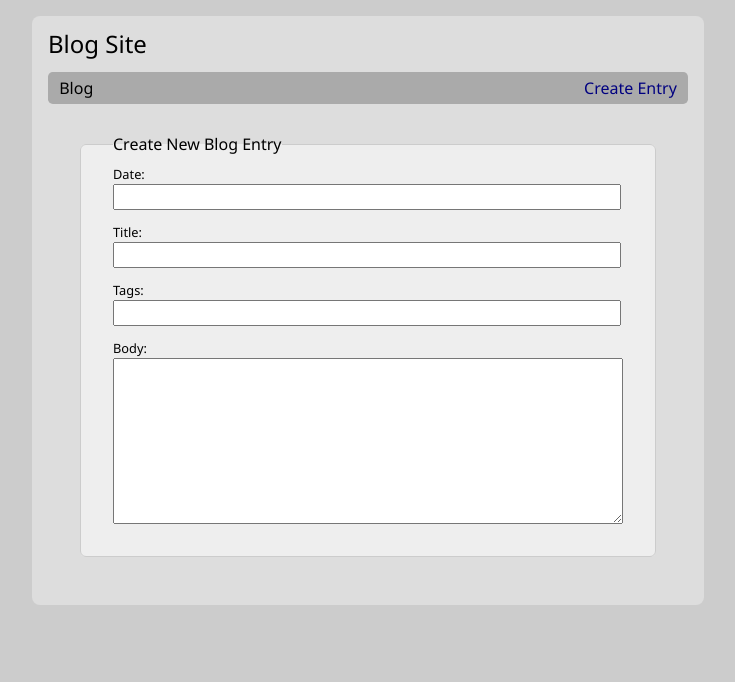
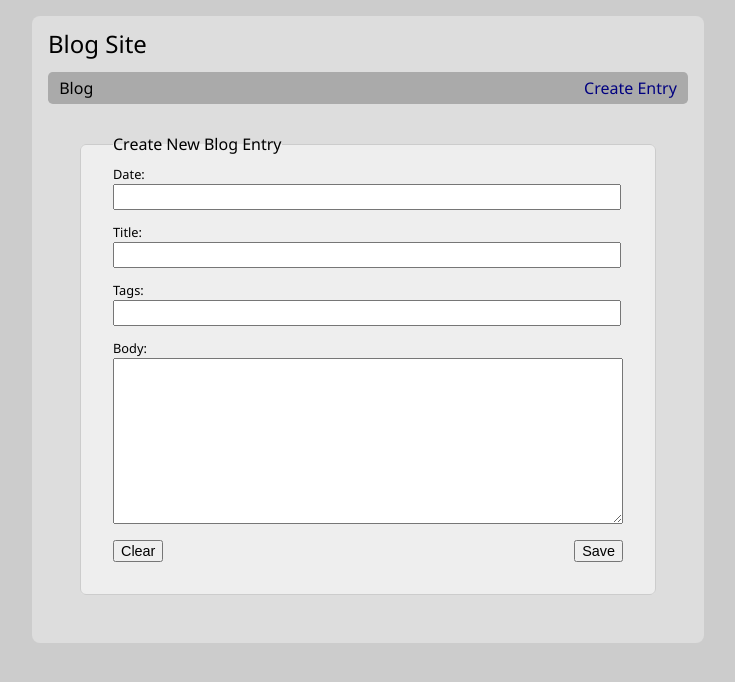
Before and after one commit to edwardtanguay/coding-challenge-react-blogsite-calimoto, a React (Vite) app: page /create-entry in a window 1280 px wide. Shown: the top 682 px of the page, without its empty margins (272-1007 px from the left). Built offline with nearby package versions, Linux system fonts and the light colour scheme.

Commit message:
buttons styled

```diff
--- a/src/pages/PageCreateEntry.tsx
+++ b/src/pages/PageCreateEntry.tsx
@@ -30,6 +30,11 @@ export const PageCreateEntry = () => {
 							<label htmlFor="body">Body:</label>
 							<textarea spellCheck={false} className="body"></textarea>
 						</div>
+
+						<div className="buttonRow">
+							<button>Clear</button>
+							<button>Save</button>
+						</div>
 					</div>
 				</fieldset>
 			</form>
--- a/src/styles/index.scss
+++ b/src/styles/index.scss
@@ -101,7 +101,7 @@ body {
 				border-radius: 6px;
 
 				legend {
-					margin-bottom:1rem;
+					margin-bottom: 1rem;
 				}
 
 				.rows {
@@ -123,9 +123,17 @@ body {
 						}
 
 						textarea.body {
-							height:10rem;
+							height: 10rem;
 							font-size: 1.1rem;
 							font-family: monospace;
+						}
+					}
+
+					.buttonRow {
+						display: flex;
+						justify-content: space-between;
+						button {
+							font-size: 0.9rem;
 						}
 					}
 				}
@@ -179,9 +187,16 @@ body {
 						}
 
 						textarea.body {
-							height:10rem;
+							height: 10rem;
 							font-size: 1.1rem;
 							font-family: monospace;
+						}
+					}
+					.buttonRow {
+						display: flex;
+						justify-content: space-between;
+						button {
+							font-size: 0.9rem;
 						}
 					}
 				}
```
